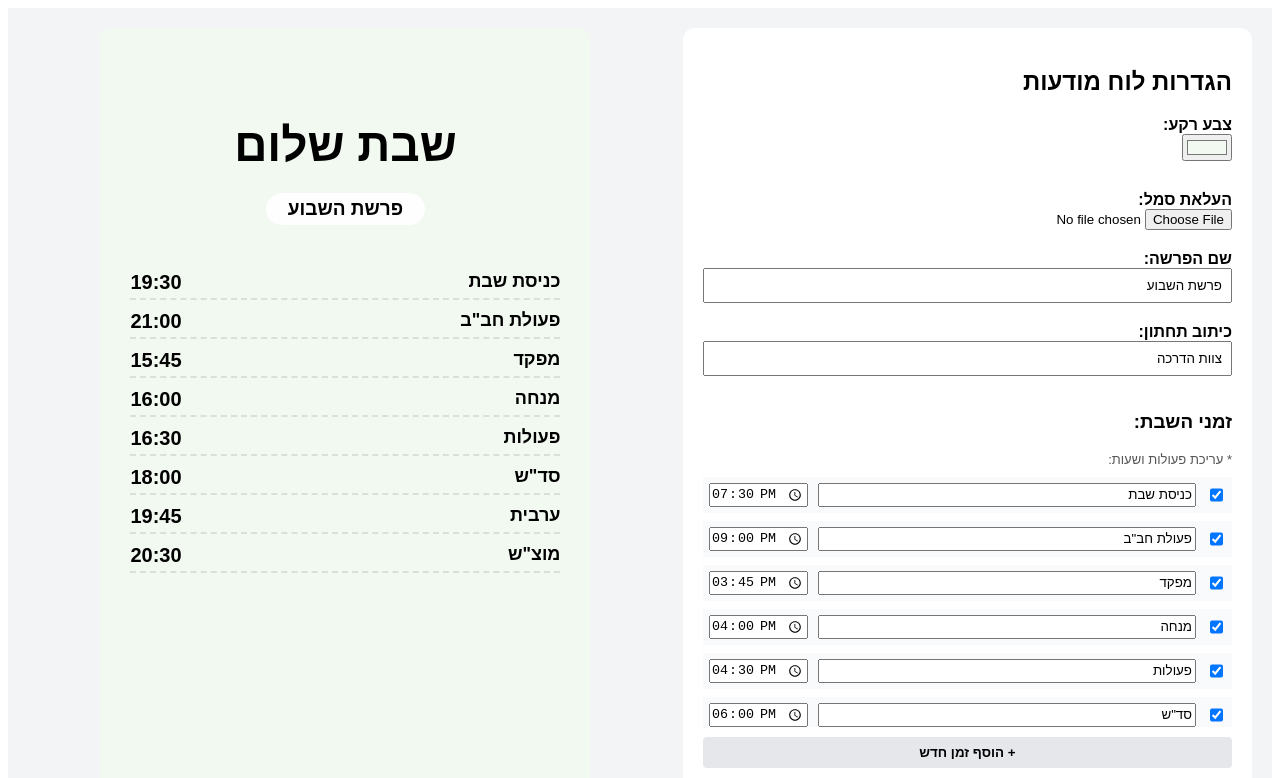
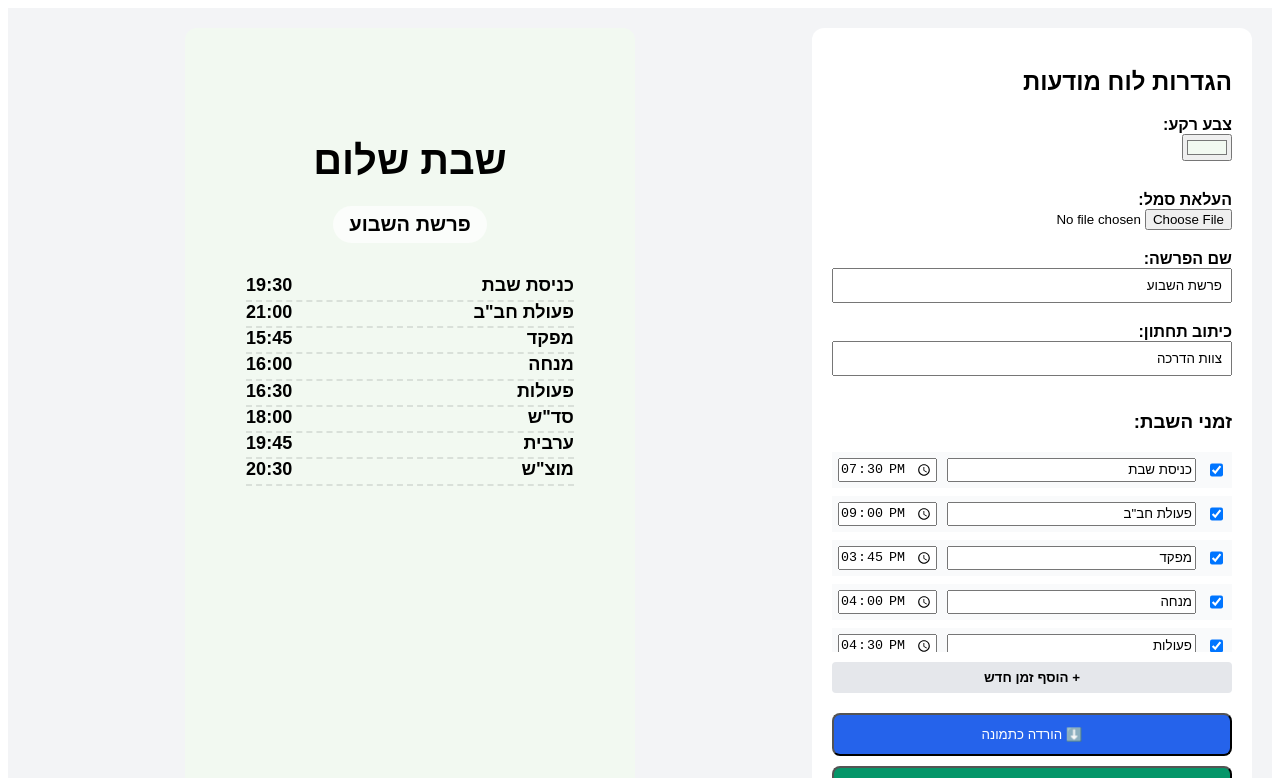
Before and after one commit to EliyaR8581/shabbat-poster, a React (Create React App) app: page / in a window 1280 px wide. Shown: the top 778 px of the page. Built offline with nearby package versions, Linux system fonts and the light colour scheme.

Commit message:
Update App.js

```diff
--- a/src/App.js
+++ b/src/App.js
@@ -20,6 +20,7 @@ export default function App() {
 
   const handleDownload = async () => {
     if (posterRef.current) {
+      // Scale 2 ensures good quality
       const canvas = await html2canvas(posterRef.current, { scale: 2 });
       const dataUrl = canvas.toDataURL('image/png');
       const link = document.createElement('a');
@@ -72,12 +73,12 @@ export default function App() {
         @media print {
           body * { visibility: hidden; }
           .print-container, .print-container * { visibility: visible; }
-          .print-container { position: absolute; left: 0; top: 0; width: 100%; }
+          .print-container { position: absolute; left: 0; top: 0; width: 210mm; }
         }
       `}</style>
 
-      <div style={{ display: 'flex', gap: '20px', flexWrap: 'wrap' }}>
-        <div style={{ flex: '1', minWidth: '300px', backgroundColor: 'white', padding: '20px', borderRadius: '12px' }}>
+      <div style={{ display: 'flex', gap: '20px', flexWrap: 'wrap', justifyContent: 'center' }}>
+        <div style={{ width: '100%', maxWidth: '400px', backgroundColor: 'white', padding: '20px', borderRadius: '12px' }}>
           <h2>הגדרות לוח מודעות</h2>
 
           <label style={{ display: 'block', fontWeight: 'bold', marginTop: '10px' }}>צבע רקע:</label>
@@ -93,9 +94,7 @@ export default function App() {
           <input type="text" value={footerText} onChange={(e) => setFooterText(e.target.value)} style={{ width: '100%', padding: '8px', marginBottom: '20px' }} />
 
           <h3 style={{ fontWeight: 'bold', marginTop: '15px' }}>זמני השבת:</h3>
-          <p style={{ fontSize: '13px', color: '#555', marginBottom: '10px' }}>* עריכת פעולות ושעות:</p>
-
-          <div style={{ maxHeight: '250px', overflowY: 'auto' }}>
+          <div style={{ maxHeight: '200px', overflowY: 'auto' }}>
             {schedule.map((item) => (
               <div key={item.id} style={{ display: 'flex', gap: '10px', marginBottom: '8px', padding: '6px', backgroundColor: '#f9fafb' }}>
                 <input type="checkbox" checked={item.active} onChange={(e) => updateItem(item.id, 'active', e.target.checked)} />
@@ -114,24 +113,41 @@ export default function App() {
           </div>
         </div>
 
-        <div style={{ flex: '1.2', minWidth: '350px', display: 'flex', justifyContent: 'center' }}>
-          <div ref={posterRef} className="print-container" style={{ width: '100%', maxWidth: '430px', aspectRatio: '1/1.414', padding: '30px', borderRadius: '12px', backgroundColor: bgColor, position: 'relative', display: 'flex', flexDirection: 'column', alignItems: 'center' }}>
+        {/* Poster Container with forced aspect ratio */}
+        <div style={{ flex: '1', display: 'flex', justifyContent: 'center' }}>
+          <div
+            ref={posterRef}
+            className="print-container"
+            style={{
+              width: '100%',
+              maxWidth: '450px',
+              aspectRatio: '1 / 1.414',
+              padding: '8%',
+              borderRadius: '12px',
+              backgroundColor: bgColor,
+              position: 'relative',
+              display: 'flex',
+              flexDirection: 'column',
+              alignItems: 'center',
+              boxSizing: 'border-box'
+            }}
+          >
             {customLogo && (
-              <div style={{ position: 'absolute', top: '20px', left: '20px', width: '70px', height: '70px', backgroundColor: 'white', borderRadius: '50%', display: 'flex', alignItems: 'center', justifyContent: 'center', padding: '2px' }}>
-                <img src={customLogo} alt="logo" style={{ width: '90%', height: '90%', objectFit: 'contain' }} />
+              <div style={{ position: 'absolute', top: '5%', left: '5%', width: '15%', height: '15%', backgroundColor: 'white', borderRadius: '50%', display: 'flex', alignItems: 'center', justifyContent: 'center' }}>
+                <img src={customLogo} alt="logo" style={{ width: '80%', height: '80%', objectFit: 'contain' }} />
               </div>
             )}
-            <h1 style={{ fontSize: '46px', marginTop: '60px', marginBottom: '5px' }}>שבת שלום</h1>
-            <h2 style={{ fontSize: '19px', padding: '5px 22px', backgroundColor: 'rgba(255,255,255,0.9)', borderRadius: '20px' }}>{parasha}</h2>
-            <div style={{ width: '100%', marginTop: '30px', display: 'flex', flexDirection: 'column', gap: '10px' }}>
+            <h1 style={{ fontSize: 'min(8vw, 40px)', marginTop: '15%', marginBottom: '2%' }}>שבת שלום</h1>
+            <h2 style={{ fontSize: 'min(4vw, 20px)', padding: '2% 5%', backgroundColor: 'rgba(255,255,255,0.7)', borderRadius: '20px' }}>{parasha}</h2>
+            <div style={{ width: '100%', marginTop: '5%', display: 'flex', flexDirection: 'column', gap: '2%' }}>
               {schedule.filter((item) => item.active).map((item) => (
-                <div key={item.id} style={{ display: 'flex', justifyContent: 'space-between', borderBottom: '2px dashed rgba(0,0,0,0.1)', paddingBottom: '4px' }}>
-                  <span style={{ fontSize: '18px', fontWeight: 'bold' }}>{item.name}</span>
-                  <span style={{ fontSize: '20px', fontWeight: 'bold' }}>{item.time}</span>
+                <div key={item.id} style={{ display: 'flex', justifyContent: 'space-between', borderBottom: '2px dashed rgba(0,0,0,0.1)', paddingBottom: '1%' }}>
+                  <span style={{ fontSize: 'min(3.5vw, 18px)', fontWeight: 'bold' }}>{item.name}</span>
+                  <span style={{ fontSize: 'min(3.5vw, 18px)', fontWeight: 'bold' }}>{item.time}</span>
                 </div>
               ))}
             </div>
-            <div style={{ marginTop: 'auto', fontWeight: 'bold', borderTop: '2px solid rgba(0,0,0,0.1)', width: '90%', textAlign: 'center', paddingTop: '12px' }}>
+            <div style={{ marginTop: 'auto', fontWeight: 'bold', borderTop: '2px solid rgba(0,0,0,0.1)', width: '90%', textAlign: 'center', paddingTop: '2%' }}>
               {footerText}
             </div>
           </div>
```
